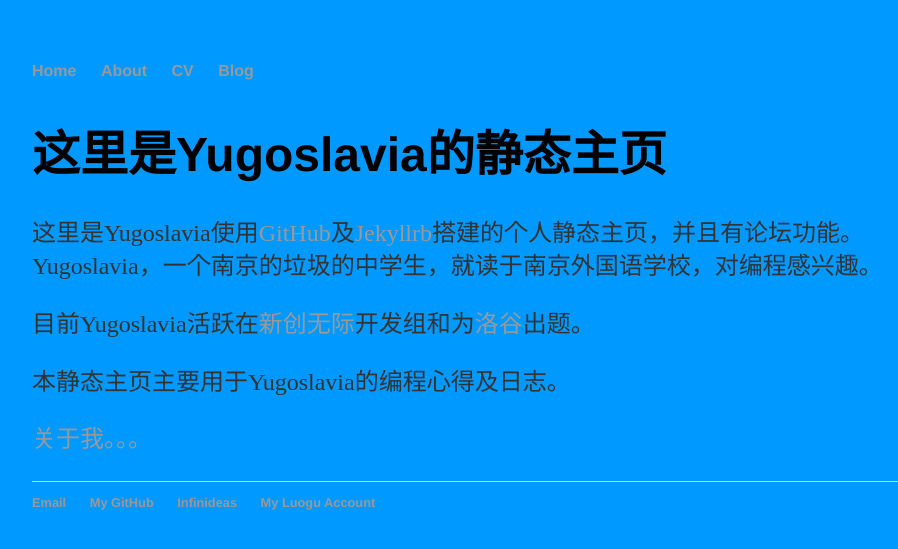
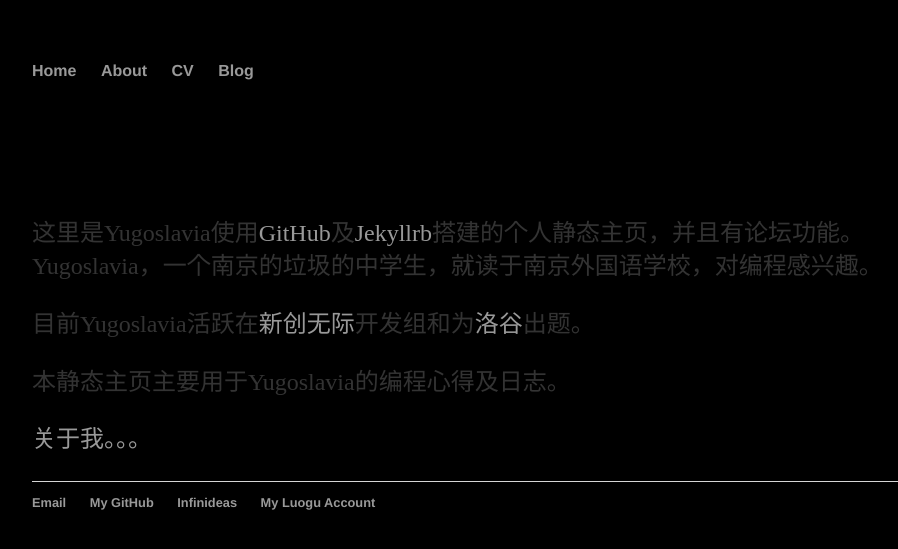
Before and after one commit to Yugoslavia36/yugoslavia36.github.io, a Jekyll site: the page built from index.html, in a window 1280 px wide. Shown: the top 549 px of the page, without its empty margins (160-1058 px from the left). Built offline with Jekyll 4.4.1, drawn with Linux system fonts in a browser that asks for light colours.

Commit message:
Update main.css

```diff
--- a/css/main.css
+++ b/css/main.css
@@ -1,17 +1,17 @@
-body { margin: 60px auto; width: 70%;background: #0099ff;}
+body { margin: 60px auto; width: 70%;background: #000000;}
 
 a { text-decoration: none; color: #999; }
 a:hover { text-decoration: underline; }
 
 p, ul { font-size: 1.5em; line-height: 1.4em; color: #333; }
 
-h1, h2, h3, h4 { font-family: 'Helvetica', 'Arial', 'Sans-Serif','微软雅黑'; }
+h1, h2, h3, h4 { font-family: 'Helvetica', 'Arial', 'Sans-Serif','Microsoft YaHei UI';}
 h1 { font-size: 3em;  }
 h2 { font-size: 2.7em; }
 h3 { font-size: 2.3em; }
 h4 { font-size: 1.9em; }
 
-nav ul, footer ul { font-size: 1em; font-family: 'Helvetica', 'Arial', 'Sans-Serif','微软雅黑'; padding: 0px; list-style: none; font-weight: bold; }
+nav ul, footer ul { font-size: 1em; font-family: 'Helvetica', 'Arial', 'Sans-Serif','Microsoft YaHei UI'; padding: 0px; list-style: none; font-weight: bold; }
 nav ul li, footer ul li { display: inline; margin-right: 20px; }
 
 footer { border-top: 1px solid #d5d5d5; font-size: .8em; }
```
